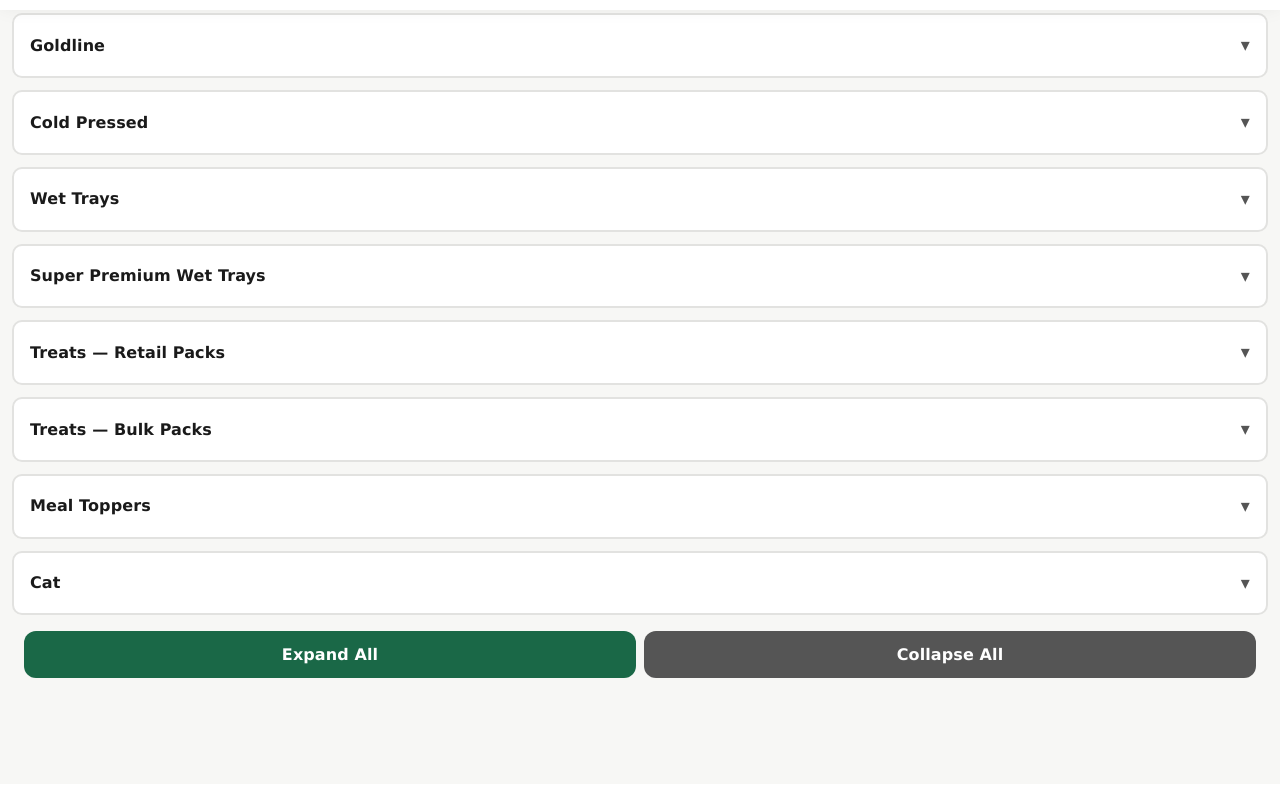
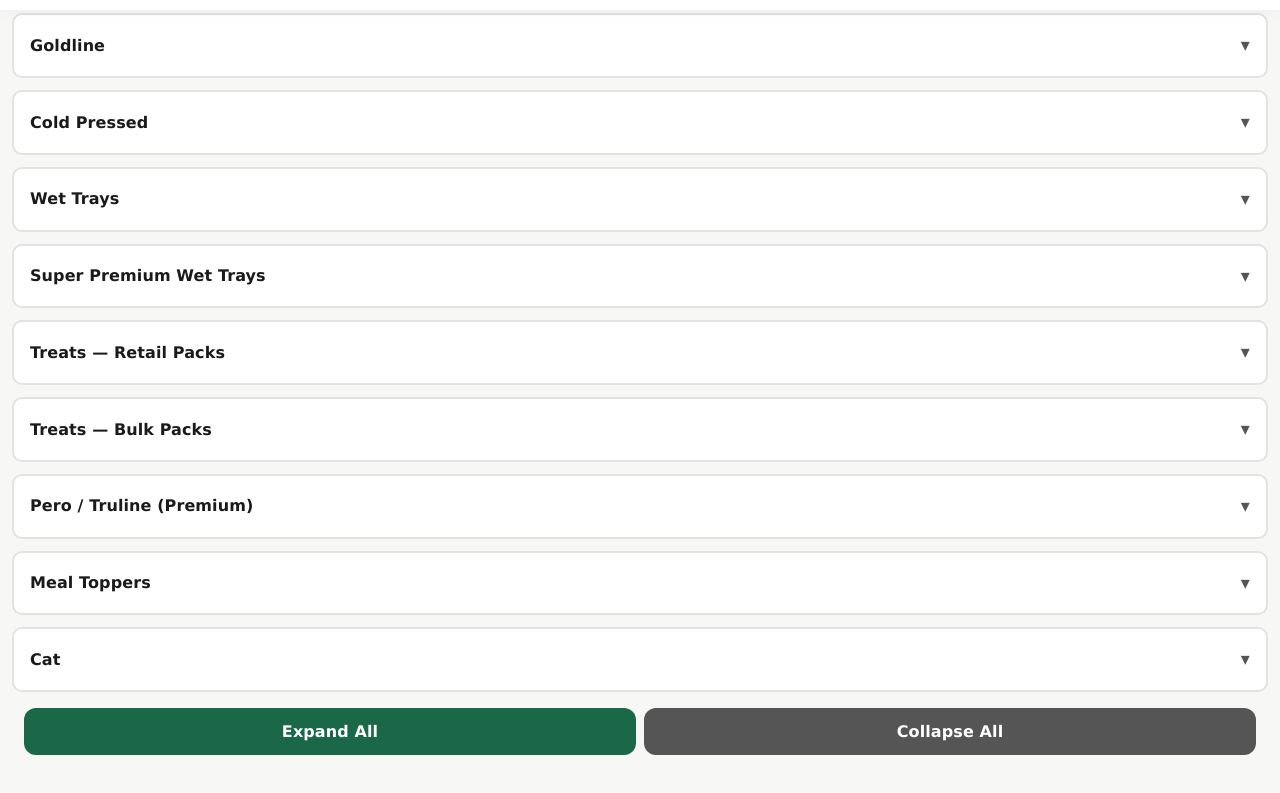
Before and after one commit to DafyddPero/pero-rep-order, a React (Create React App) app: page / in a window 1280 px wide. Shown: the part 790-1583 px from the top of the page. Built offline with nearby package versions, Linux system fonts and the light colour scheme; a web font is replaced by a local one.

Commit message:
Update App.jsx

```diff
--- a/src/App.jsx
+++ b/src/App.jsx
@@ -649,7 +649,7 @@
   if (items.length === 0) return null;
 
   return (
-    <div style={s.productRow}>
+    <div style={s.productRow(null)}>
       <div style={s.productName}>{name}</div>
       <div style={s.sizeGroup}>
         {items.map(({ sku, size, price }) => (
@@ -774,6 +774,7 @@
     c.tr = orderList.filter(i => i.sku.startsWith("TRT") || ["SR0466","SR0467","SR0468","SR0469","SR0470","SR0471","SR0473","SR0474","SR0277","sr0543"].some(p => i.sku === p)).reduce((s,i) => s + i.qty, 0);
     c.tb = orderList.filter(i => i.sku.startsWith("TRT") || i.sku.startsWith("SR04") || i.sku.startsWith("SR05")).reduce((s,i) => s + i.qty, 0);
     c.mt = orderList.filter(i => i.sku.includes("X7")).reduce((s,i) => s + i.qty, 0);
+    c.pero = orderList.filter(i => /^P00(38|39|40|37|18|19|71|72|73|74|75|76|77|78|79|80|81|82)/.test(i.sku) || i.sku.startsWith("TRU")).reduce((s,i) => s + i.qty, 0);
     c.cat = orderList.filter(i => i.sku === "SR0164" || i.sku === "SR0216").reduce((s,i) => s + i.qty, 0);
     return c;
   }, [orderList]);
@@ -977,7 +978,13 @@
           ))}
         </CategorySection>
 
-        {/* PERO / TRULINE - now in Working Dog section above */}
+        {/* PERO / TRULINE (Premium — High Meat range + Truline).
+            Premiwm/Active/Maintenance live in Working Dog above. */}
+        <CategorySection title="Pero / Truline (Premium)" count={catCounts.pero} open={openCats.pero} onToggle={() => toggleCat("pero")}>
+          {PERO.map((row, i) => (
+            <PeroProduct key={i} row={row} vat={vat} quantities={quantities} setQty={setQty} />
+          ))}
+        </CategorySection>
 
         {/* MEAL TOPPERS */}
         <CategorySection title="Meal Toppers" count={catCounts.mt} open={openCats.mt} onToggle={() => toggleCat("mt")}>
@@ -996,7 +1003,7 @@
         {/* COLLAPSE/EXPAND ALL */}
         <div style={{ display: "flex", gap: 8, padding: "16px 12px" }}>
           <button onClick={() => {
-            const allCats = ['gf', 'wgf', 'wd', 'gl', 'cp', 'wt', 'spwt', 'tr', 'tb', 'mt', 'cat'];
+            const allCats = ['gf', 'wgf', 'wd', 'gl', 'cp', 'wt', 'spwt', 'tr', 'tb', 'pero', 'mt', 'cat'];
             setOpenCats(allCats.reduce((acc, cat) => ({ ...acc, [cat]: true }), {}));
           }} style={{ flex: 1, ...s.reviewBtn }}>
             Expand All
```
